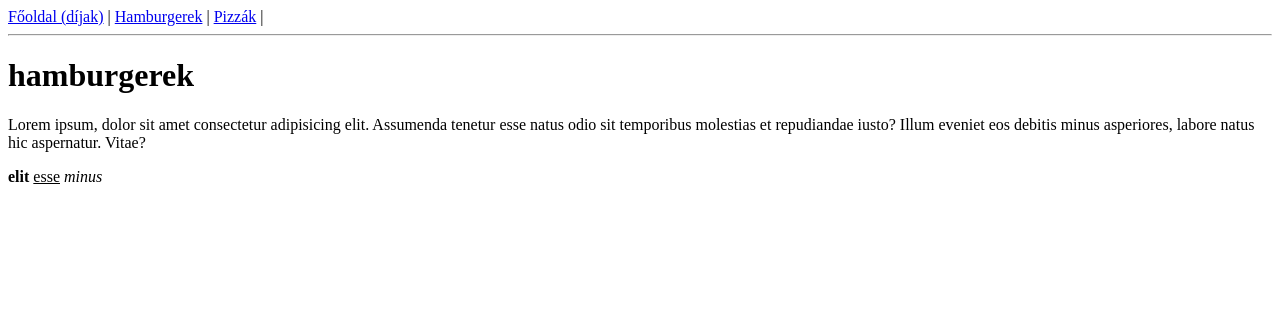
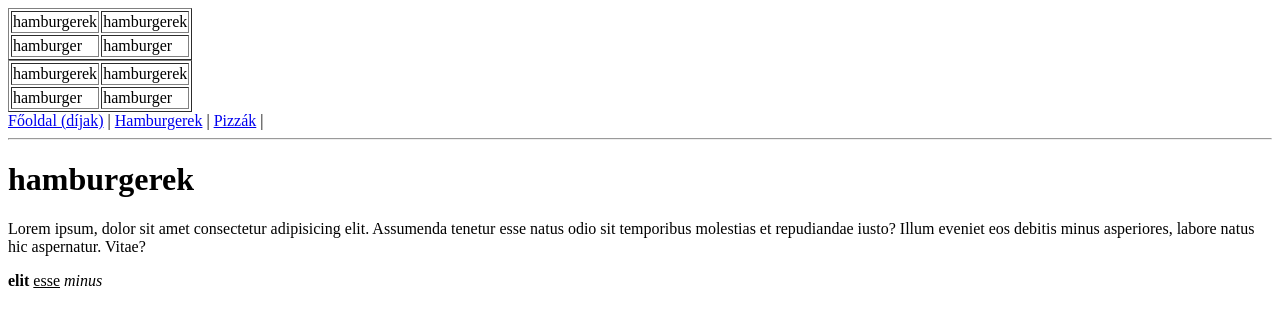
Before and after one commit to SzitaUr/tablazat, a plain HTML site: page hamburgerek.html in a window 1280 px wide. Drawn offline with Linux system fonts and the light colour scheme.

Commit message:
táblázat

```diff
--- a/hamburgerek.html
+++ b/hamburgerek.html
@@ -7,6 +7,26 @@
 	<title>hamburgerek</title>
 </head>
 
+<table border="1">
+<tr>
+<td>hamburgerek</td>
+<td>hamburgerek</td>
+</tr>
+<td>hamburger</td>
+<td>hamburger</td>
+
+</table>
+
+<table border="1">
+	<tr>
+		<td>hamburgerek</td>
+		<td>hamburgerek</td>
+	</tr>
+	<tr>
+		<td>hamburger</td>
+		<td>hamburger</td>
+	</tr>
+</table>
 
 
 <body>
```
